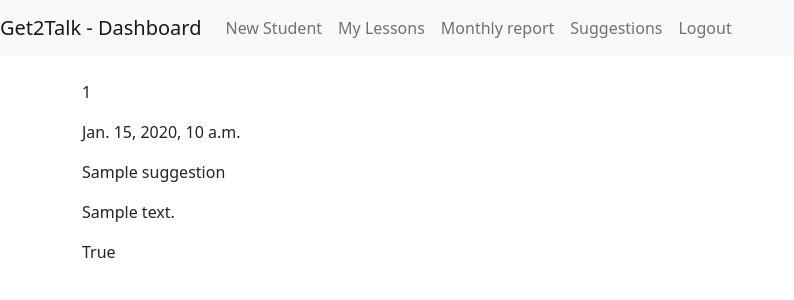
After one commit to systenconti/Get2TalkAPP2, a Django app: page /suggestions/1/ in a window 1280 px wide. The commit adds this page. Shown: the top 300 px of the page, without its empty margins (0-794 px from the left). Run offline with Django 4.2, Linux system fonts and the light colour scheme; a user stored in the database is signed in; tables that the repository leaves empty hold one stand-in row (values such as "Sample post").

Commit message:
Create detailed Suggestion view

```diff
--- a/get2talk/templates/base.html
+++ b/get2talk/templates/base.html
@@ -31,6 +31,9 @@
                 <li class="nav-item">
                     <a class="nav-link" href="{% url 'reports' %}">Monthly report</a>
                 </li>
+                <li class="nav-item">
+                    <a class="nav-link" href="{% url 'suggestions' %}">Suggestions</a>
+                </li>
             </ul>
             {% endif %}
             <ul class="navbar-nav ml-auto">
--- a/get2talk/templates/suggestion.html
+++ b/get2talk/templates/suggestion.html
@@ -3,8 +3,10 @@
 {% block title %}Your suggestions{% endblock %}
 
 {% block content %}
-<h1>You suggestions:</h1>
+<h1>Your suggestions {{ user.first_name }}:</h1>
 {% for suggestion in suggestion_list %}
-<p>{{ suggestion }}</p>
+<a href="{% url 'suggestion_detail' suggestion.pk %}">
+    <p>{{ suggestion }}</p>
+</a>
 {% endfor %}
 {% endblock %}
--- /dev/null
+++ b/get2talk/templates/suggestion_detail.html
@@ -0,0 +1,9 @@
+{% extends 'base.html' %}
+
+{% block content %}
+<p>{{ suggestion.id }}</p>
+<p>{{ suggestion.date_submitted }}</p>
+<p>{{ suggestion.title }}</p>
+<p>{{ suggestion.description }}</p>
+<p>{{ suggestion.approved }}</p>
+{% endblock %}
--- a/get2talk/urls.py
+++ b/get2talk/urls.py
@@ -17,4 +17,5 @@ urlpatterns = [
     path("reports/", views.report_view, name="reports"),
     path("reports/download/", views.generate_pdf, name="generate_pdf"),
     path("suggestions/", views.SuggestionList.as_view(), name="suggestions"),
+    path("suggestions/<int:pk>/", views.SuggestionDetail.as_view(), name="suggestion_detail"),
 ]
--- a/get2talk/views.py
+++ b/get2talk/views.py
@@ -3,7 +3,7 @@ from django.contrib.auth import authenticate, login, logout
 from django.db.models.query import QuerySet
 from django.shortcuts import render, redirect, get_object_or_404
 from django.contrib.auth.decorators import login_required
-from django.views.generic import View, ListView
+from django.views.generic import View, ListView, DetailView
 from django.views.generic.edit import CreateView
 from django.urls import reverse_lazy
 from django.utils.decorators import method_decorator
@@ -200,3 +200,9 @@ class SuggestionList(ListView):
         queryset = super().get_queryset()
         queryset = queryset.filter(user=self.request.user).order_by("-date_submitted")
         return queryset
+
+
+@method_decorator(login_required, name="dispatch")
+class SuggestionDetail(DetailView):
+    model = Suggestion
+    template_name = "suggestion_detail.html"
```
